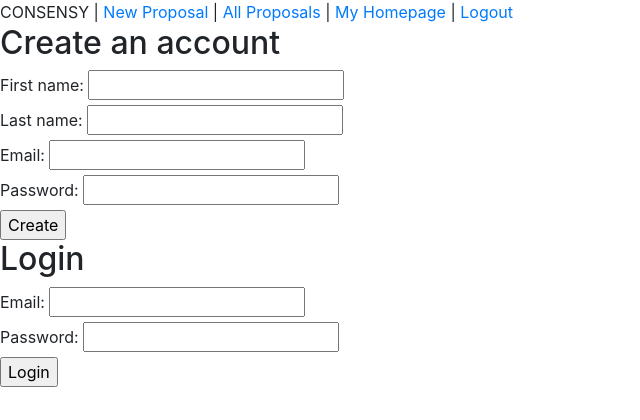
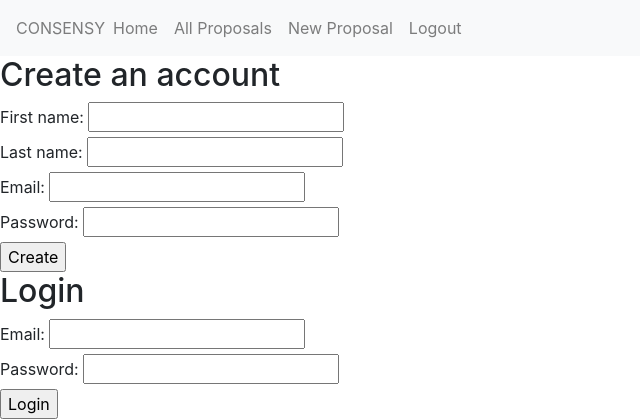
Before and after one commit to hanapagel/consensy, a Flask app: page / in a window 1280 px wide. Shown: the top 420 px of the page, without its empty margins (0-640 px from the left). Run offline with Flask 2, Linux system fonts and the light colour scheme; some libraries are stand-ins or nearby versions.

Commit message:
Create navigation bar.

```diff
--- a/templates/base.html
+++ b/templates/base.html
@@ -11,10 +11,31 @@
 
 </head>
 
-<body>
-<div>
-    CONSENSY | <a href='/new_poll'>New Proposal</a> | <a href='/all_polls'>All Proposals</a> | <a href='/my_homepage'>My Homepage</a> | <a href='/logout'>Logout</a>
-</div>
+<nav class="navbar navbar-expand-lg navbar-light bg-light">
+  <span class="navbar-text">
+	CONSENSY
+  </span>
+  <button class="navbar-toggler" type="button" data-toggle="collapse" data-target="#navbarNav" aria-controls="navbarNav" aria-expanded="false" aria-label="Toggle navigation">
+    <span class="navbar-toggler-icon"></span>
+  </button>
+  <div class="collapse navbar-collapse" id="navbarNav">
+    <ul class="navbar-nav">
+      <li class="nav-item">
+        <a class="nav-link" href="/">Home</a>
+      </li>
+      <li class="nav-item">
+        <a class="nav-link" href="/all_polls">All Proposals</a>
+      </li>
+      <li class="nav-item">
+        <a class="nav-link" href="/new_poll">New Proposal</a>
+      </li>
+      <li class="nav-item">
+		<a class="nav-link" href="/logout">Logout</a>
+      </li>
+    </ul>
+  </div>
+</nav>
+
   {% block content %} Hello world! {% endblock %}
 
 </body>
```
